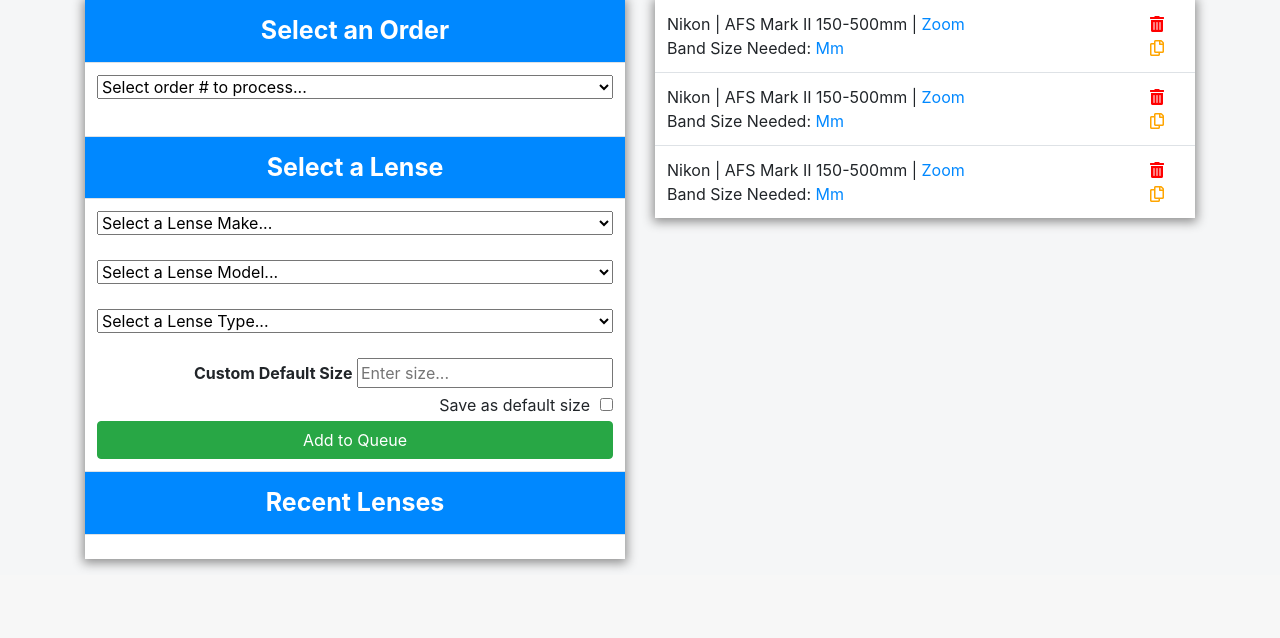
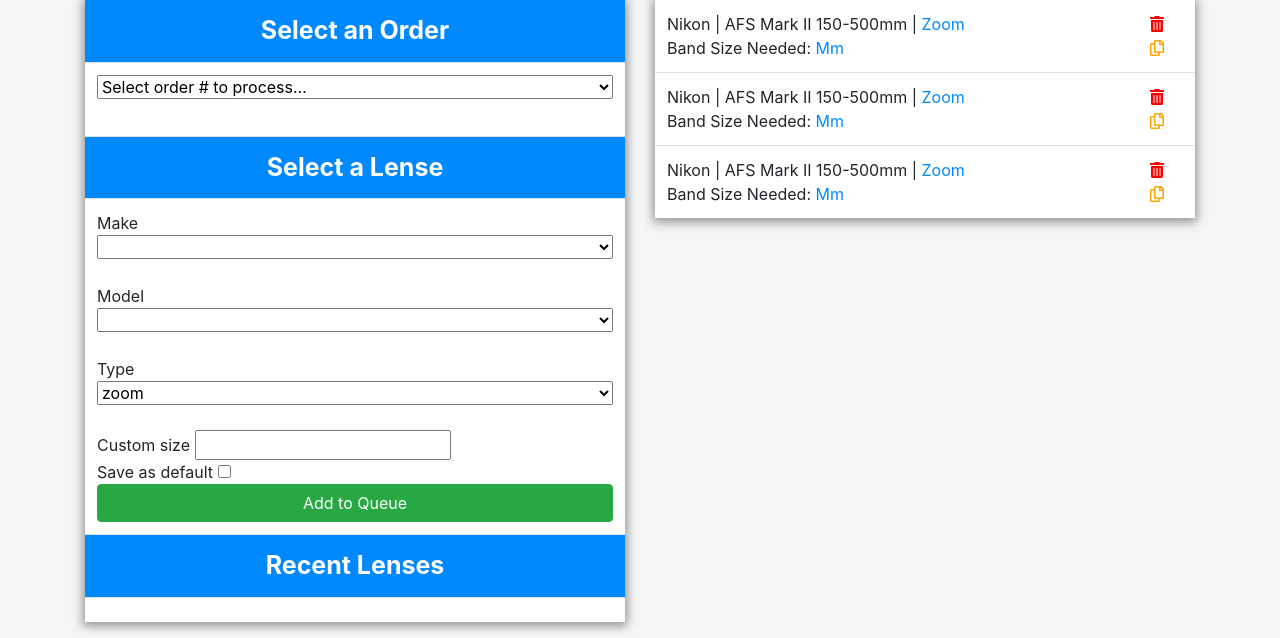
Before and after one commit to BobbyRobillard/rdm-cnc-software, a Django app: page / in a window 1280 px wide. Shown: the part 241-879 px from the top of the page. Before the commit the page ends 811 px from the top, so only its background shows below. Run offline with Django 3.2, Linux system fonts and the light colour scheme; the visitor is signed in with stand-in values (Sample User, id 1); data comes from the database, SQL or seed files in the repository; data that the repository does not hold is empty; some libraries are stand-ins or nearby versions.

Commit message:
Models updated to work with queue

```diff
--- a/management/models.py
+++ b/management/models.py
@@ -14,14 +14,11 @@
         return str(self.name)
 
 class Lense(models.Model):
-    zoom_height = models.DecimalField(default=0, max_digits=max_digits, decimal_places=decimal_digits)
-    zoom_diameter = models.DecimalField(default=0, max_digits=max_digits, decimal_places=decimal_digits)
-    focus_height = models.DecimalField(default=0, max_digits=max_digits, decimal_places=decimal_digits)
-    focus_diameter = models.DecimalField(default=0, max_digits=max_digits, decimal_places=decimal_digits)
+    height = models.DecimalField(default=0, max_digits=max_digits, decimal_places=decimal_digits)
+    diameter = models.DecimalField(default=0, max_digits=max_digits, decimal_places=decimal_digits)
     make = models.CharField(max_length=name_length)
     model = models.CharField(max_length=name_length)
-    custom_zoom_band_size = models.ForeignKey(StandardBandit, related_name='custom_zoom_band_size', blank=True, null=True, on_delete=models.CASCADE)
-    custom_focus_band_size = models.ForeignKey(StandardBandit, related_name='custom_focus_band_size', blank=True, null=True, on_delete=models.CASCADE)
+    custom_band_size = models.ForeignKey(StandardBandit, blank=True, null=True, on_delete=models.CASCADE)
 
     def __str__(self):
         return str(self.make) + ' | ' + str(self.model)
--- a/website/forms.py
+++ b/website/forms.py
@@ -1 +1,16 @@
 from django import forms
+
+from management.models import Lense
+
+class QueueForm(forms.Form):
+
+    type_choices = (
+        ("zoom", "zoom"),
+        ("focus", "focus"),
+    )
+
+    make = forms.ChoiceField(choices=Lense.objects.all().values_list('make', flat=True).distinct())
+    model = forms.ChoiceField(choices=Lense.objects.all().values_list('model', flat=True).distinct())
+    type = forms.ChoiceField(choices=type_choices)
+    custom_size = forms.CharField(max_length=25)
+    save_as_default = forms.BooleanField()
--- a/website/templates/website/homepage.html
+++ b/website/templates/website/homepage.html
@@ -82,36 +82,14 @@
                   </tr>
                   <tr>
                     <td class="content">
-                      <select>
-                        <option selected>
-                          Select a Lense Make...
-                        </option>
-                        {% for make in makes %}
-                        <option value="{{ make }}">
-                          {{ make }}
-                        </option>
+                      <form action="#" method="POST">
+                        {% csrf_token %}
+                        {% for field in form %}
+                        {{ field.label }}
+                        {{ field }}<br />
                         {% endfor %}
-                      </select><br />
-
-                      <select>
-                        <option selected>
-                          Select a Lense Model...
-                        </option>
-                      </select><br />
-
-                      <select>
-                        <option selected>
-                          Select a Lense Type...
-                        </option>
-                      </select><br />
-
-                      <span class="right">
-                        <b>Custom Default Size</b> <input type="text" placeholder="Enter size..." />
-                        <br />
-                        Save as default size<input type="checkbox" style="margin-top:10px;margin-bottom:10px;margin-left: 10px;"/>
-                      </span>
-                      <br />
-                      <button class="btn btn-success col-12">Add to Queue</button>
+                        <button class="btn btn-success col-12">Add to Queue</button>
+                      </form>
                     </td>
                   </tr>
                   <tr>
--- a/website/views.py
+++ b/website/views.py
@@ -7,11 +7,15 @@
 
 from management.models import Lense
 
+from .forms import QueueForm
+
 import json
 
 @login_required
 def homepage_view(request):
     context = {
     "makes" : Lense.objects.all().values_list('make', flat=True).distinct(),
+    "models" : Lense.objects.all().values_list('model', flat=True).distinct(),
+    "form" : QueueForm()
     }
     return render(request, "website/homepage.html", context)
```
Also changed, not shown: website/models.py (added, +12 -0 lines), management/migrations/0006_auto_20190205_0237.py (added), website/migrations/0001_initial.py (added).
